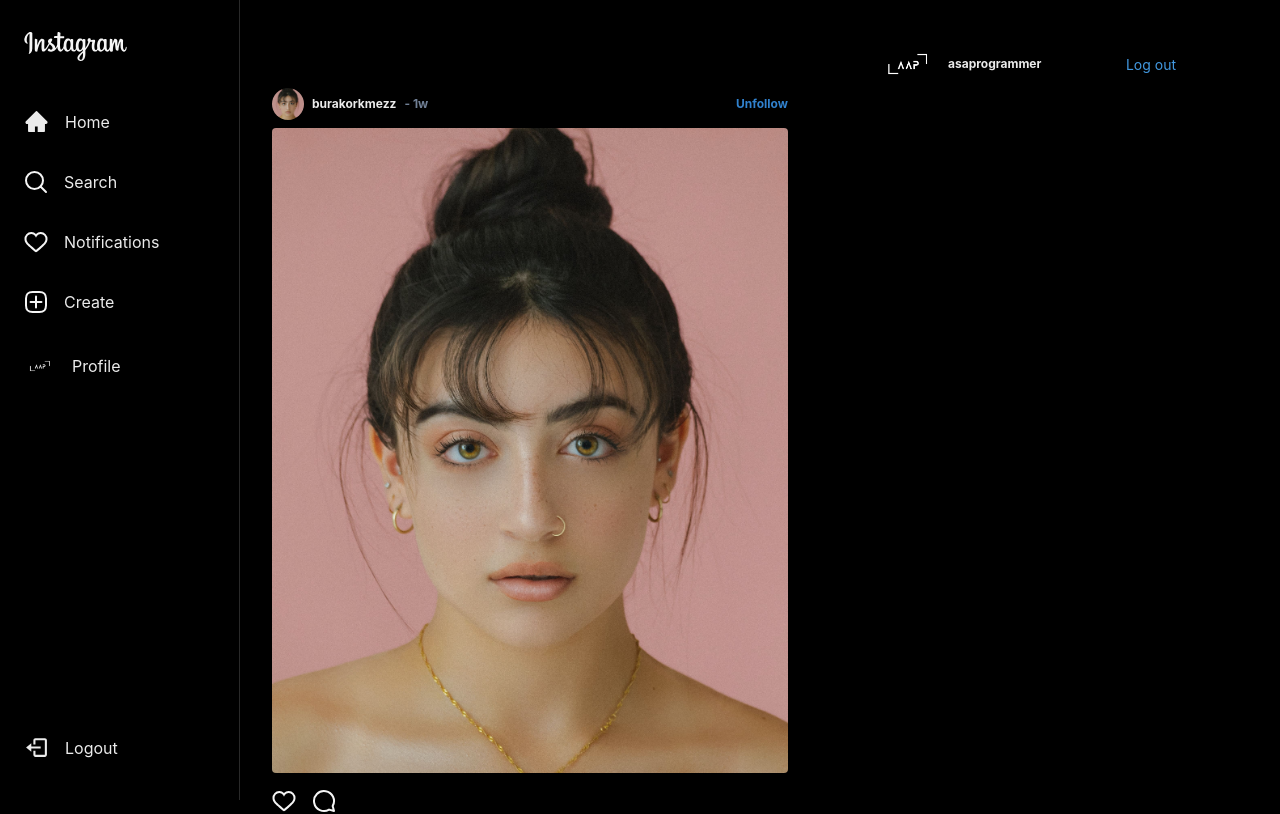
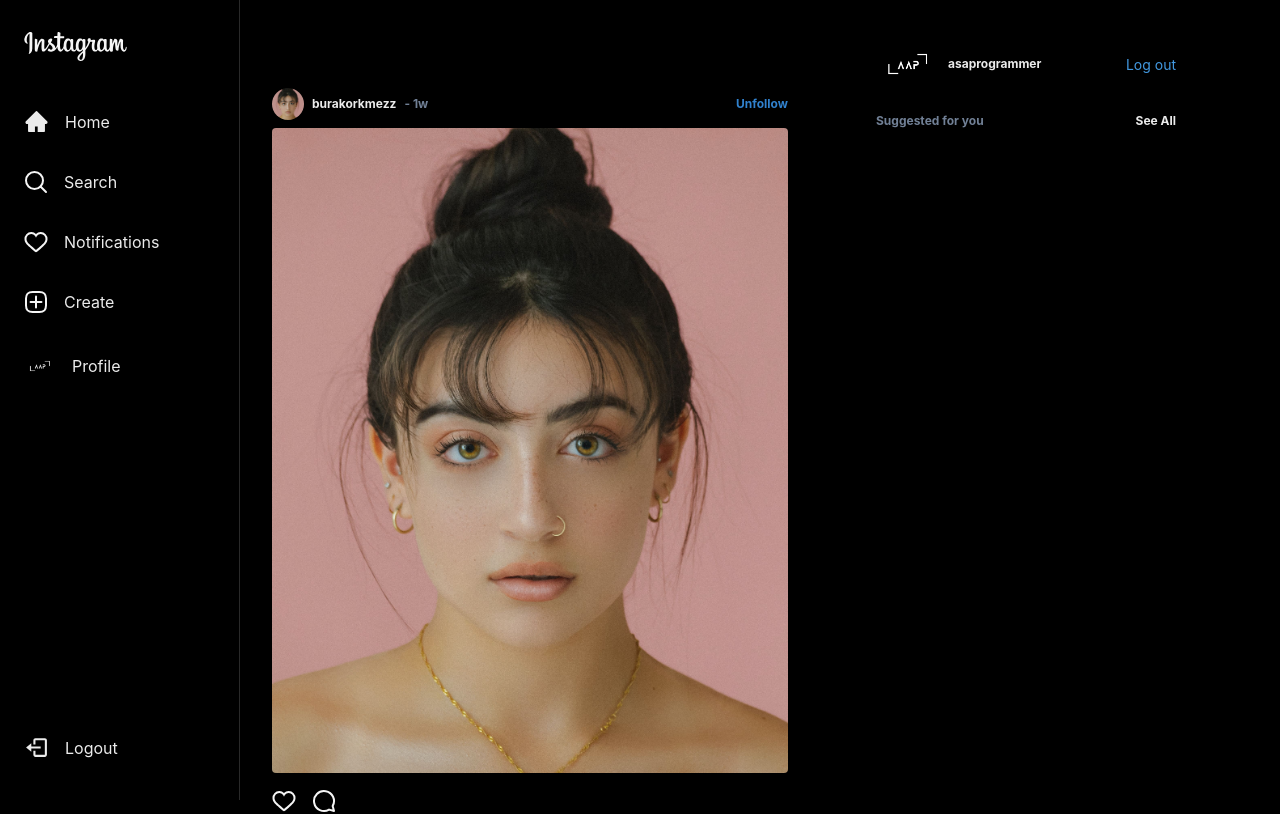
Before and after one commit to Korede456/Instagram-clone, a React (Vite) app in the folder insta_clone/: page / in a window 1280 px wide. Shown: the top 814 px of the page. Built offline with nearby package versions, Linux system fonts and the light colour scheme.

Commit message:
instagram clone

```diff
--- a/insta_clone/src/pages/components/SuggestedUsers/SuggestedUsers.jsx
+++ b/insta_clone/src/pages/components/SuggestedUsers/SuggestedUsers.jsx
@@ -1,10 +1,23 @@
-import { VStack } from "@chakra-ui/react"
-import { SuggestedHeader } from "./SuggestedHeader"
+import { Text, Flex, VStack } from "@chakra-ui/react";
+import { SuggestedHeader } from "./SuggestedHeader";
 
 export const SuggestedUsers = () => {
   return (
-   <VStack py={8} gap={4}>
-    <SuggestedHeader />
-   </VStack>
-  )
-}
+    <VStack py={8} gap={4}>
+      <SuggestedHeader />
+      <Flex alignItems={"center"} justifyContent={"space-between"} w={"full"}>
+        <Text fontSize={12} fontWeight={"bold"} color={"gray.500"}>
+          Suggested for you
+        </Text>
+        <Text
+          fontSize={12}
+          fontWeight={"bold"}
+          _hover={{ color: "gray.500" }}
+          cursor={"pointer"}
+        >
+          See All
+        </Text>
+      </Flex>
+    </VStack>
+  );
+};
```
